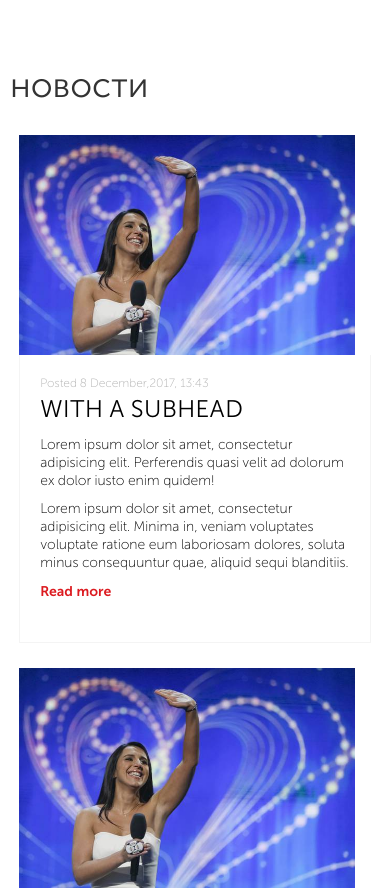
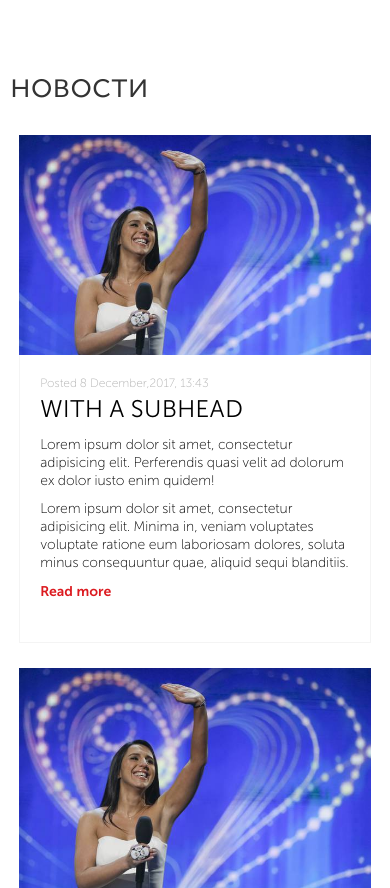
Before and after one commit to NosenkoVladislav/Eurovision, a plain HTML site: page index.html in a window 390 px wide. Shown: the part 1020-1908 px from the top of the page. Drawn offline with nearby package versions, Linux system fonts and the light colour scheme.

Commit message:
fixed news-image resizing

```diff
--- a/css/style.css
+++ b/css/style.css
@@ -409,7 +409,8 @@ a {
 		}
 
 		.news-image > img {
-			width: 336px;
+			width: 100%;
+			object-fit: cover;
 		}
 
 		.news-image, .news-content {
```
